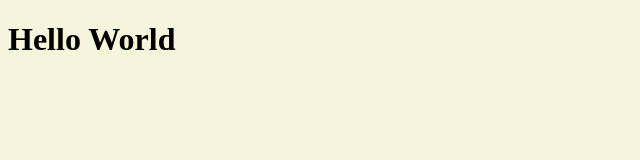
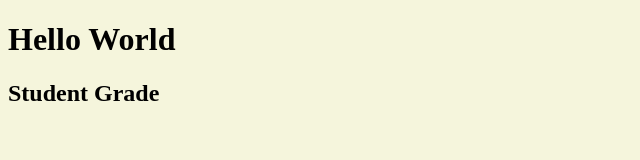
Before and after one commit to SylviaT01/student-grade-generator, a plain HTML site: page index.html in a window 1280 px wide. Shown: the whole page, without its empty margins (0-640 px from the left). Drawn offline with Linux system fonts and the light colour scheme.

Commit message:
add script.js, connect to index.html

```diff
--- a/index.html
+++ b/index.html
@@ -8,5 +8,6 @@
 </head>
 <body>
     <h1>Hello World</h1>
+    <script src="script.js"></script>
 </body>
 </html>
--- /dev/null
+++ b/script.js
@@ -0,0 +1,3 @@
+const h2 = document.createElement("h2");
+h2.textContent = "Student Grade";
+document.querySelector("body").appendChild(h2);
```
